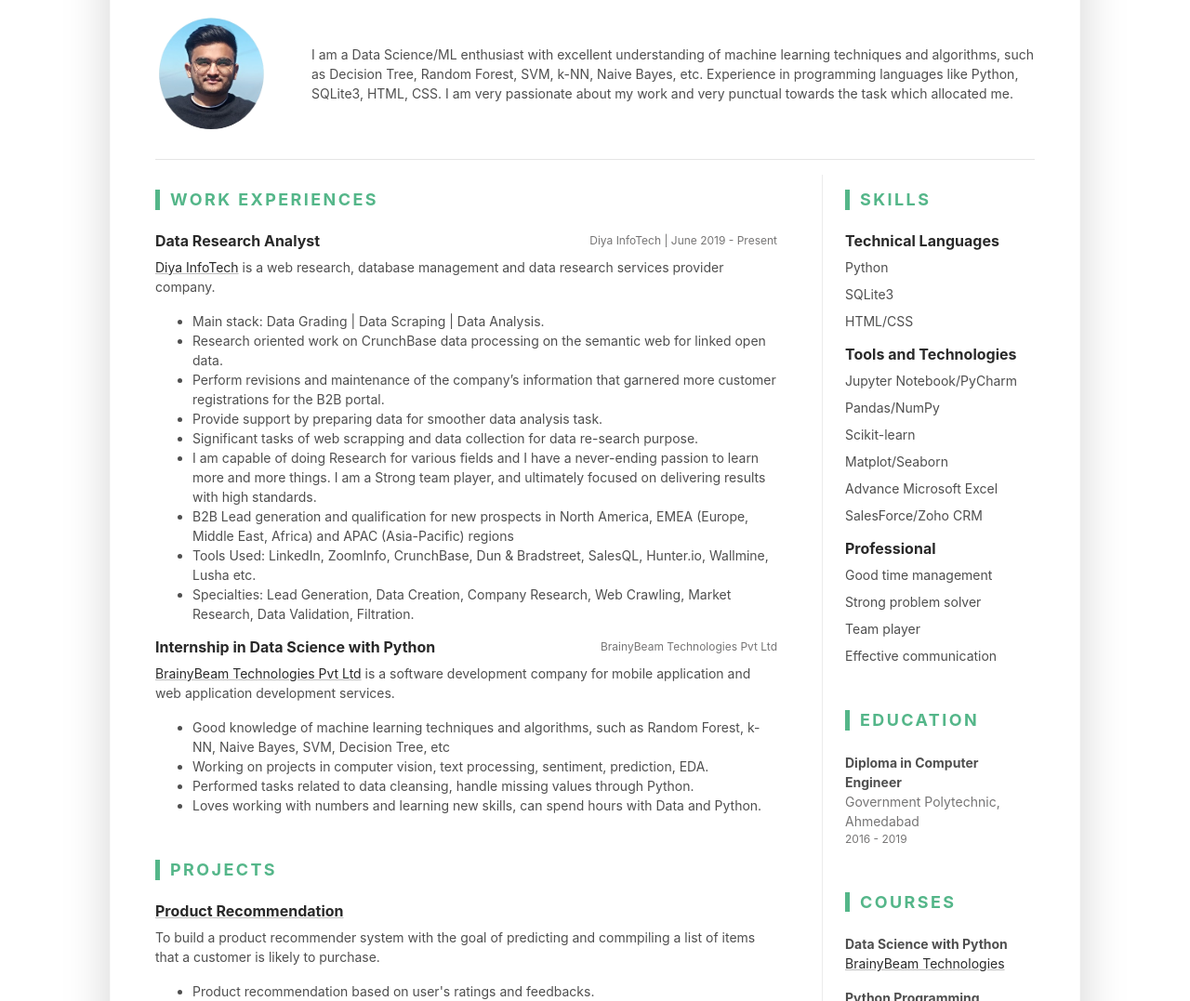
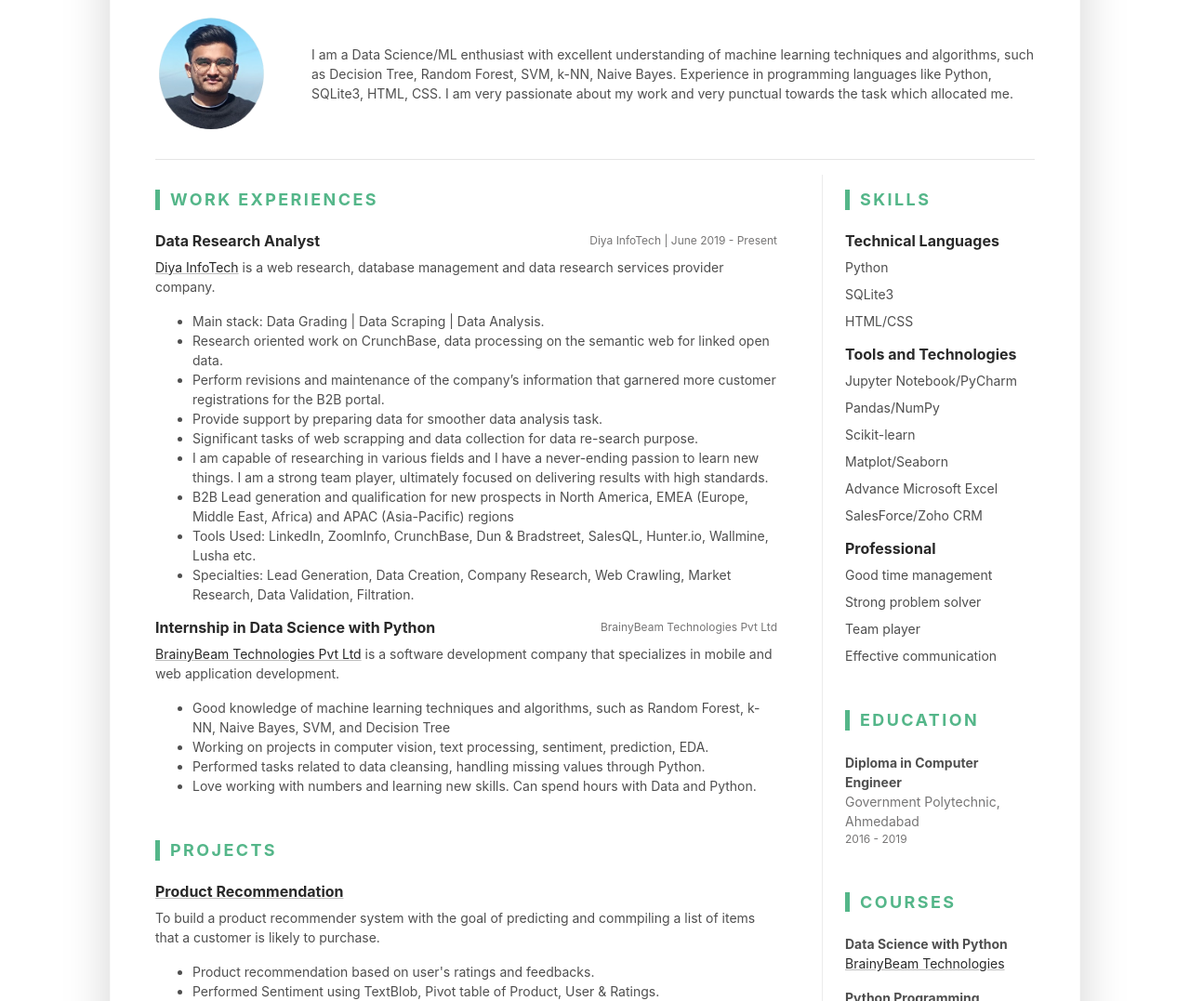
Before and after one commit to iyishubh/shubhampanchal.io, a plain HTML site: page index.html in a window 1280 px wide. Shown: the part 295-1372 px from the top of the page at 93% size. Drawn offline with Linux system fonts and the light colour scheme.

Commit message:
update index.html

```diff
--- a/index.html
+++ b/index.html
@@ -59,8 +59,8 @@
 					<div class="media flex-column flex-md-row align-items-center">
 						<img class="resume-profile-image mb-3 mb-md-0 mr-md-5 ml-md-0 rounded mx-auto" src="assets/images/resume-profile-new.png" alt="image">
 						<div class="media-body text-left">
-							<p class="mb-0">I am a Data Science/ML enthusiast with excellent understanding of machine learning techniques and algorithms, such as Decision Tree, Random Forest, SVM, k-NN, Naive Bayes, etc. Experience in programming languages like Python, SQLite3, HTML, CSS. I am very passionate about my work and very punctual towards the task which allocated me. </p>
-						</div><!--//media-body-->
+							<p class="mb-0">I am a Data Science/ML enthusiast with excellent understanding of machine learning techniques and algorithms, such as Decision Tree, Random Forest, SVM, k-NN, Naive Bayes. Experience in programming languages like Python, SQLite3, HTML, CSS. I am very passionate about my work and very punctual towards the task which allocated me.</p>
+						</div>
 					</div>
 				</div><!--//resume-intro-->
 				<hr>
@@ -79,11 +79,11 @@
 								<p><a class="theme-link" href="https://diyainfotechindia.com/" target="_blank">Diya InfoTech</a> is a web research, database management and data research services provider company.</p>
 										<ul class="resume-list">
 											<li>Main stack: Data Grading | Data Scraping | Data Analysis.</li>
-											<li>Research oriented work on CrunchBase data processing on the semantic web for linked open data.</li>
+											<li>Research oriented work on CrunchBase, data processing on the semantic web for linked open data.</li>
 											<li>Perform revisions and maintenance of the company’s information that garnered more  customer registrations for the B2B portal.</li>
 											<li>Provide support by preparing data for smoother data analysis task.</li>
 											<li>Significant tasks of web scrapping and data collection for data re-search purpose.</li>
-											<li>I am capable of doing Research for various fields and I have a never-ending passion to learn more and more things. I am a Strong team player, and ultimately focused on delivering results with high standards.</li>
+											<li>I am capable of researching in various fields and I have a never-ending passion to learn new things. I am a strong team player, ultimately focused on delivering results with high standards.</li>
 											<li>B2B Lead generation and qualification for new prospects in North America, EMEA (Europe, Middle East, Africa) and APAC (Asia-Pacific) regions</li>
 											<li>Tools Used: LinkedIn, ZoomInfo, CrunchBase, Dun & Bradstreet, SalesQL, Hunter.io, Wallmine, Lusha etc.</li>
 											<li>Specialties: Lead Generation, Data Creation, Company Research, Web Crawling, Market Research, Data Validation, Filtration.</li>
@@ -97,12 +97,12 @@
 
 									</div>
 									<div class="item-content">
-										<p><a class="theme-link" href="http://brainybeam.com/" target="_blank">BrainyBeam Technologies Pvt Ltd</a> is a software development company for mobile application and web application development services.</p>
+										<p><a class="theme-link" href="http://brainybeam.com/" target="_blank">BrainyBeam Technologies Pvt Ltd</a> is a software development company that specializes in mobile and web application development.</p>
 										<ul class="resume-list">
-												<li>Good knowledge of machine learning techniques and algorithms, such as Random Forest, k-NN, Naive Bayes, SVM, Decision Tree, etc</li>
+												<li>Good knowledge of machine learning techniques and algorithms, such as Random Forest, k-NN, Naive Bayes, SVM, and Decision Tree</li>
 												<li>Working on projects in computer vision, text processing, sentiment, prediction, EDA.</li>
-												<li>Performed tasks related to data cleansing, handle missing values through Python.</li>
-												<li>Loves working with numbers and learning new skills, can spend hours with Data and Python.</li>
+												<li>Performed tasks related to data cleansing, handling missing values through Python.</li>
+												<li>Love working with numbers and learning new skills. Can spend hours with Data and Python.</li>
 											</ul>
 									</div>
 								</div>
```
